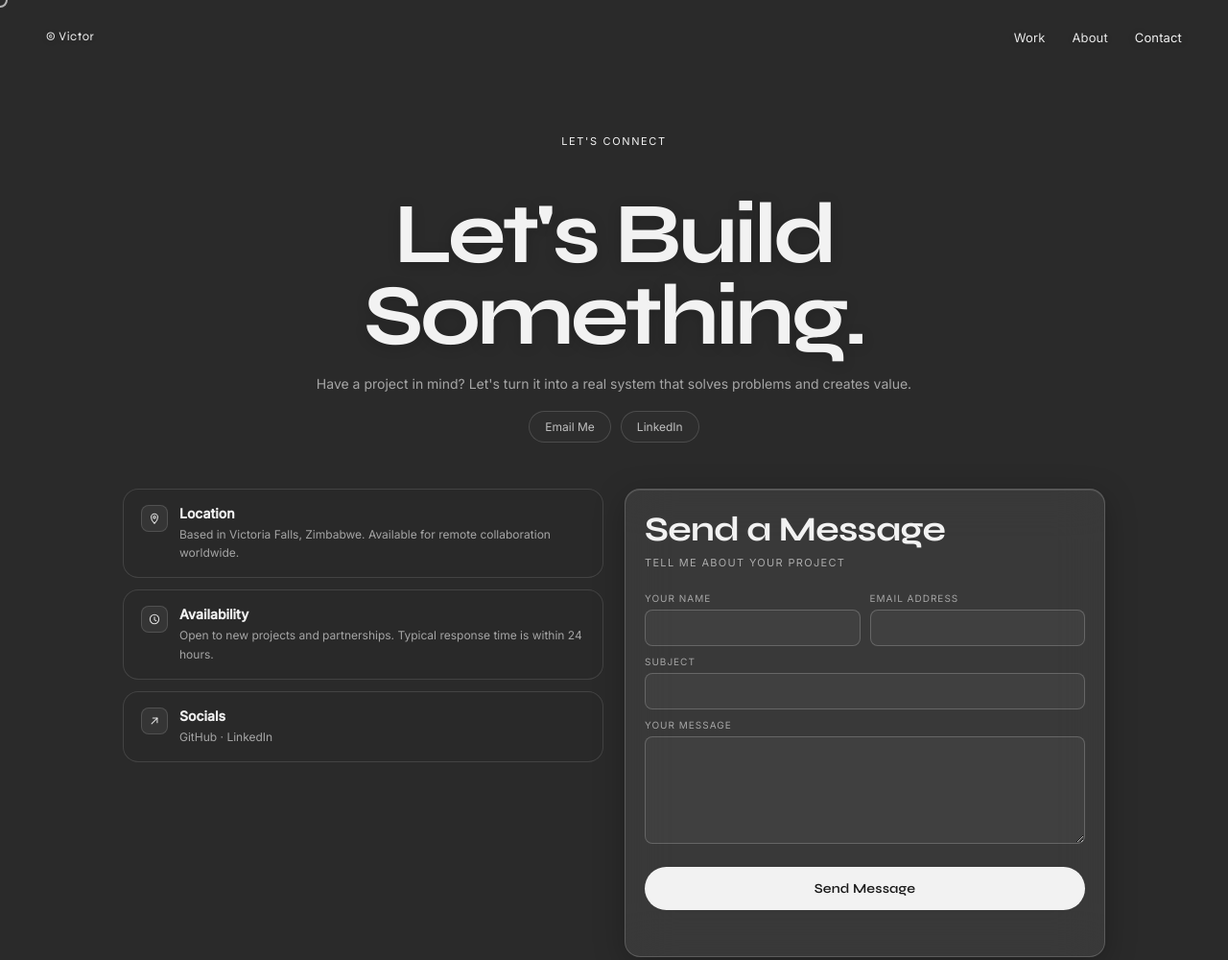
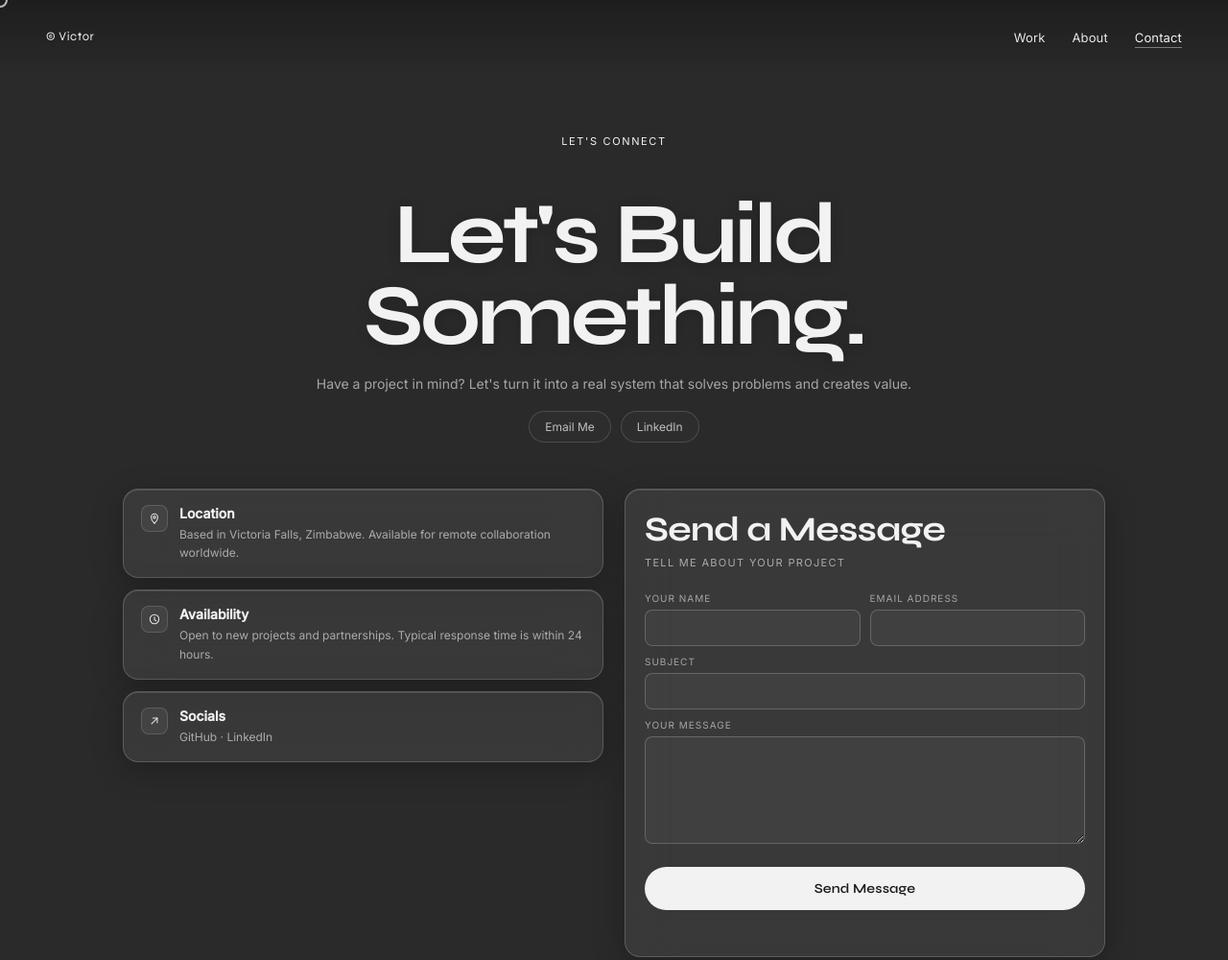
Before and after one commit to tinomudaaa/Victor-landing-page, a website: page contact.html in a window 1280 px wide. Shown: the top 1000 px of the page at 96% size. Drawn offline with Linux system fonts and the light colour scheme.

Commit message:
style: improve navigation styling, add glassmorphism effects, and refine scroll behavior

```diff
--- a/contact.html
+++ b/contact.html
@@ -51,14 +51,14 @@
     nav {
       position: fixed;
       top: 0;
-      z-index: 10;
+      z-index: 1000;
       width: 100%;
       display: flex;
       justify-content: space-between;
       align-items: center;
       padding: 28px 48px;
       backdrop-filter: none;
-      background: transparent;
+      background: linear-gradient(to bottom, rgba(0,0,0,0.28) 0%, transparent 100%);
       mix-blend-mode: normal;
     }
 
@@ -116,6 +116,8 @@
     .nav-links a:hover,
     .nav-links a.active {
       opacity: 1;
+      border-bottom: 1px solid rgba(255,255,255,0.4);
+      padding-bottom: 2px;
       background: transparent;
     }
 
@@ -194,6 +196,14 @@
       border: 1px solid var(--border);
       border-radius: 16px;
       backdrop-filter: blur(6px);
+    }
+
+    .info-card {
+      background: rgba(255, 255, 255, 0.07);
+      border: 1px solid rgba(255, 255, 255, 0.18);
+      backdrop-filter: blur(24px);
+      -webkit-backdrop-filter: blur(24px);
+      box-shadow: 0 8px 32px rgba(0, 0, 0, 0.25), inset 0 1px 0 rgba(255, 255, 255, 0.12);
     }
 
     .form-card {
@@ -400,7 +410,7 @@
     <ul class="nav-links">
       <li><a href="./index.html#work">Work</a></li>
       <li><a href="./index.html#about">About</a></li>
-      <li><a class="active" href="./contact.html">Contact</a></li>
+      <li><a class="active" aria-current="page" href="./contact.html">Contact</a></li>
     </ul>
   </nav>
 
```
Also changed, not shown: index.html (+18 -0 lines).
